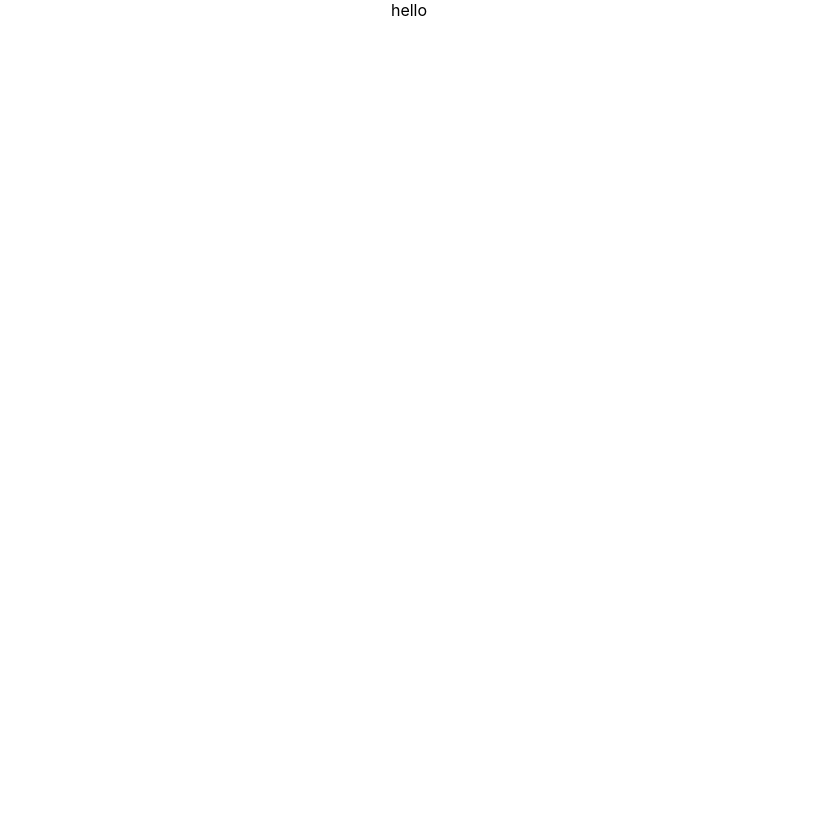
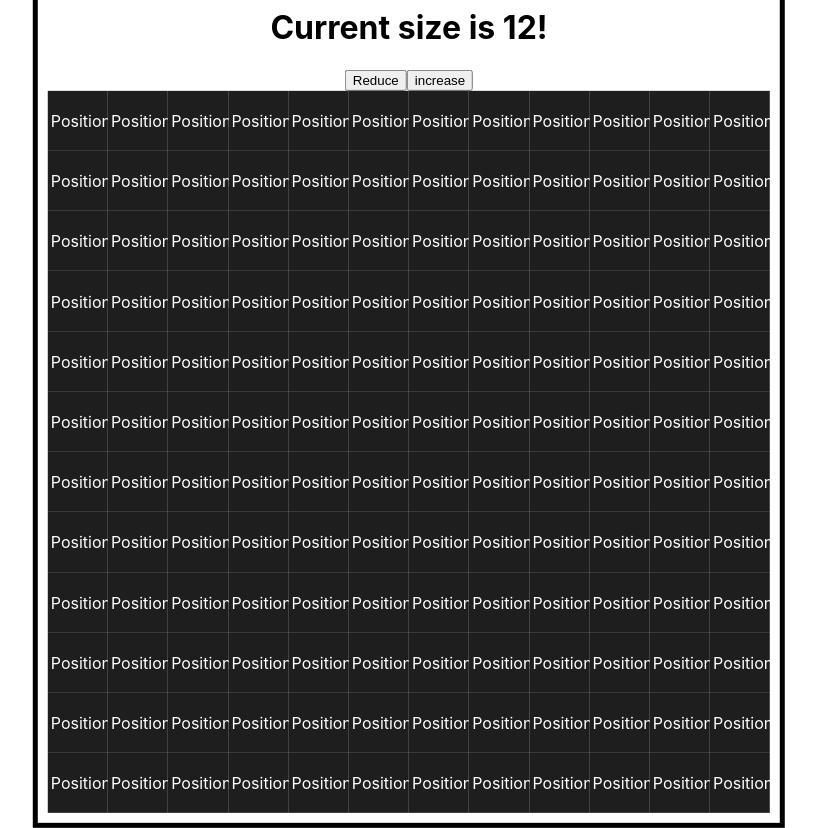
Before and after one commit to ae0n1an/qwirkle, a React (Create React App) app: page / in a window 1280 px wide. Shown: the whole page, without its empty margins (231-1047 px from the left). Before the commit the page ends 800 px from the top, so only its background shows below. Built offline with nearby package versions, Linux system fonts and the light colour scheme; the HTML template or start-up script is replaced by a standard one.

Commit message:
create adjustable grid based on size input

```diff
--- a/src/App.css
+++ b/src/App.css
@@ -1,3 +1,41 @@
 .App {
   text-align: center;
 }
+
+.center {
+  border: 5px solid;
+  position: absolute;
+  top: 50%;
+  left: 50%;
+  transform: translate(-50%, -50%);
+  padding: 10px;
+}
+
+.grid {
+  display: grid;
+  grid-template-columns: repeat(12, 1fr);
+}
+
+.square {
+  aspect-ratio: 1/ 1;
+  display: flex;
+  align-items: center;
+  padding: 5%;
+  background-color: #1E1E1E;
+  color: #fff;
+}
+
+.square img {
+  width: 100%;
+  height: 100%;
+  object-fit: contain;
+  object-position: center;
+}
+
+.square.fullImg {
+  padding: 0;
+}
+
+.square.fullImg img {
+  object-fit: cover;
+}
--- a/src/App.tsx
+++ b/src/App.tsx
@@ -1,10 +1,13 @@
 import React from 'react';
 import './App.css';
+import Board from './Board';
 
 function App() {
   return (
     <div className="App">
-      hello
+      <div className="center">
+        <Board></Board>
+      </div>
     </div>
   );
 }
--- /dev/null
+++ b/src/Board.tsx
@@ -0,0 +1,35 @@
+import React, { useState, useRef } from "react";
+import ReactDOM from "react-dom/client";
+import './App.css';
+import Position from "./Position";
+
+function Board() {
+  const [size, setSize] = useState(12);
+  const arr = []
+  for (let i = 0; i<size**2; i++) {
+    arr.push("hello")
+  }
+  const renderedOutput = arr.map(row => <Position></Position>)
+  const wrapper = {
+    display: 'grid',
+    gridTemplateColumns: 'repeat(' + size + ', 1fr)'
+  };
+  return (
+    <>
+      <h1>Current size is {size.toString()}!</h1>
+      <button
+        type="button"
+        onClick={() => setSize(size-1)}
+      >Reduce</button>
+      <button
+        type="button"
+        onClick={() => setSize(size+1)}
+      >increase</button>
+      <div style={wrapper}>
+        {renderedOutput}
+      </div>
+    </>
+  );
+}
+
+export default Board
--- /dev/null
+++ b/src/Position.tsx
@@ -0,0 +1,9 @@
+import React from 'react'
+
+function Position() {
+  return (
+    <div className='square'>Position</div>
+  )
+}
+
+export default Position
```
